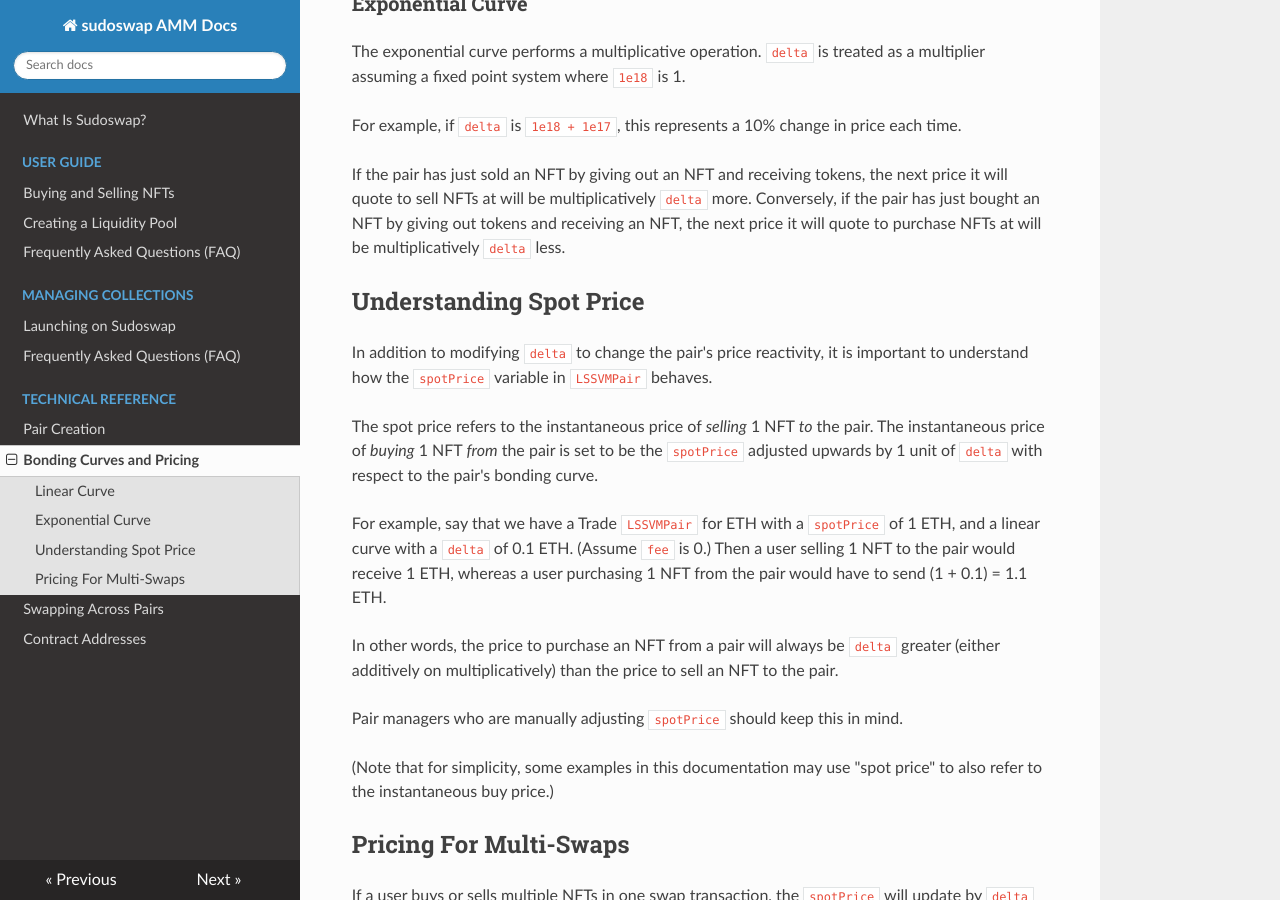
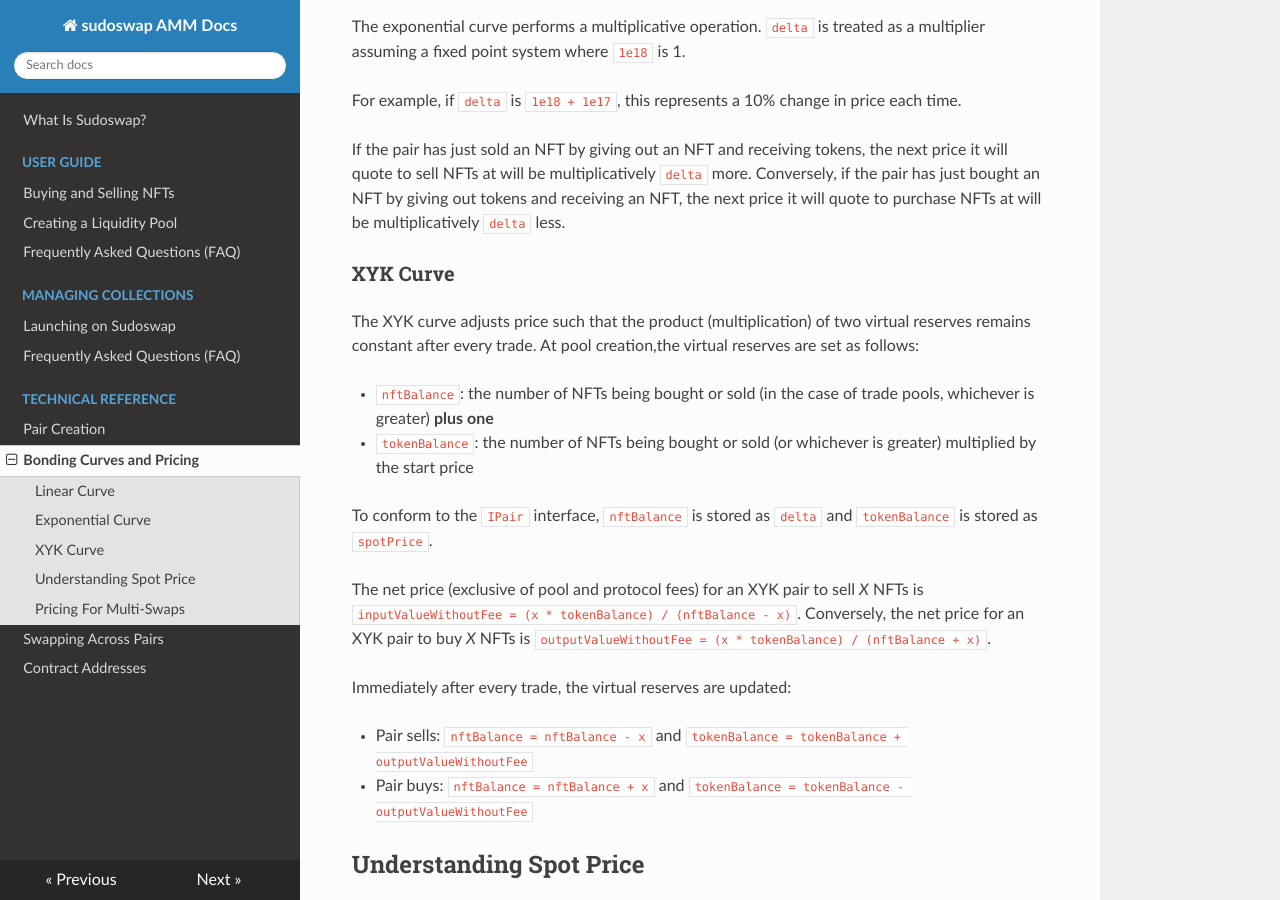
Before and after one commit to sudoswap/lssvm-docs, an MkDocs documentation site: the page built from docs/reference/pricing.md, in a window 1280 px wide and 900 px high, scrolled down 708 px. Built offline with MkDocs 1.6.1, drawn with Linux system fonts in a browser that asks for light colours; nearby versions of some CDN libraries; some of the changed text lies outside the part shown.

Commit message:
add xyk pricing info to technical reference

```diff
--- a/docs/reference/pricing.md
+++ b/docs/reference/pricing.md
@@ -17,6 +17,21 @@
 For example, if `delta` is `1e18 + 1e17`, this represents a 10% change in price each time.
 
 If the pair has just sold an NFT by giving out an NFT and receiving tokens, the next price it will quote to sell NFTs at will be multiplicatively `delta` more. Conversely, if the pair has just bought an NFT by giving out tokens and receiving an NFT, the next price it will quote to purchase NFTs at will be multiplicatively `delta` less.
+
+### XYK Curve
+The XYK curve adjusts price such that the product (multiplication) of two virtual reserves remains constant after every trade. At pool creation,the virtual reserves are set as follows:
+
+* `nftBalance`: the number of NFTs being bought or sold (in the case of trade pools, whichever is greater) **plus one**
+* `tokenBalance`: the number of NFTs being bought or sold (or whichever is greater) multiplied by the start price
+
+To conform to the `IPair` interface, `nftBalance` is stored as `delta` and `tokenBalance` is stored as `spotPrice`.
+
+The net price (exclusive of pool and protocol fees) for an XYK pair to sell *X* NFTs is `inputValueWithoutFee = (x * tokenBalance) / (nftBalance - x)`. Conversely, the net price for an XYK pair to buy *X* NFTs is `outputValueWithoutFee = (x * tokenBalance) / (nftBalance + x)`.
+
+Immediately after every trade, the virtual reserves are updated:
+
+* Pair sells: `nftBalance = nftBalance - x` and `tokenBalance = tokenBalance + outputValueWithoutFee`
+* Pair buys: `nftBalance = nftBalance + x` and `tokenBalance = tokenBalance - outputValueWithoutFee`
 
 ## Understanding Spot Price
 In addition to modifying `delta` to change the pair's price reactivity, it is important to understand how the `spotPrice` variable in `LSSVMPair` behaves.
```
Also changed, not shown: other parts of docs/reference/pricing.md (+1 -1 lines).
